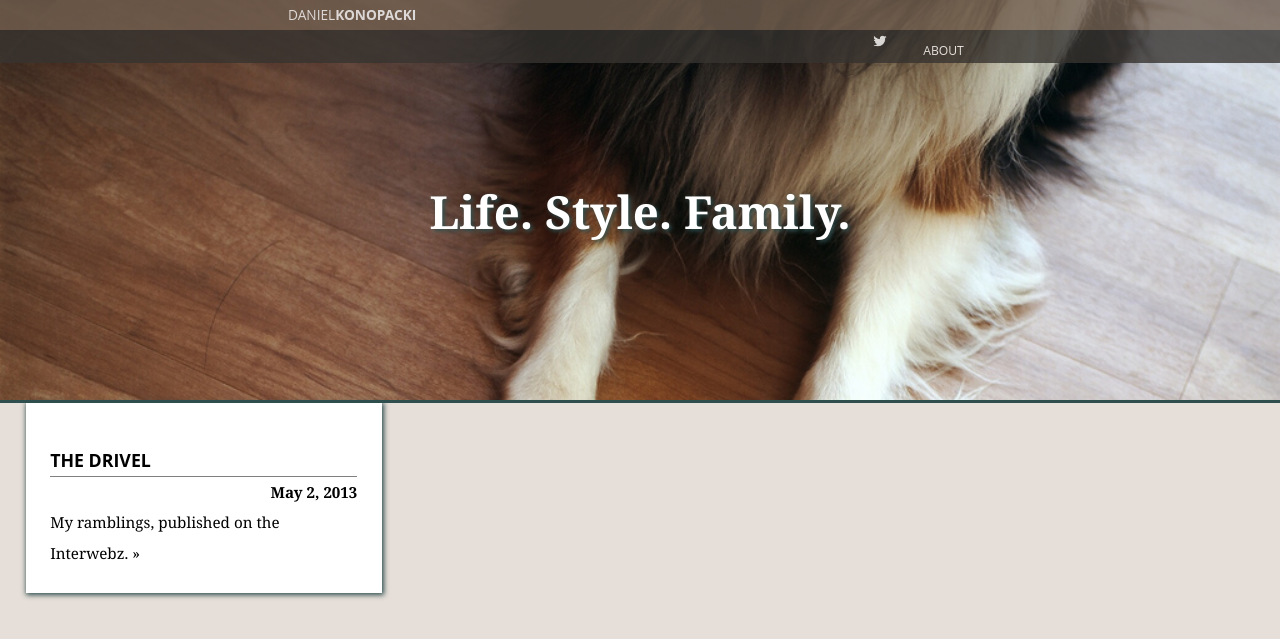
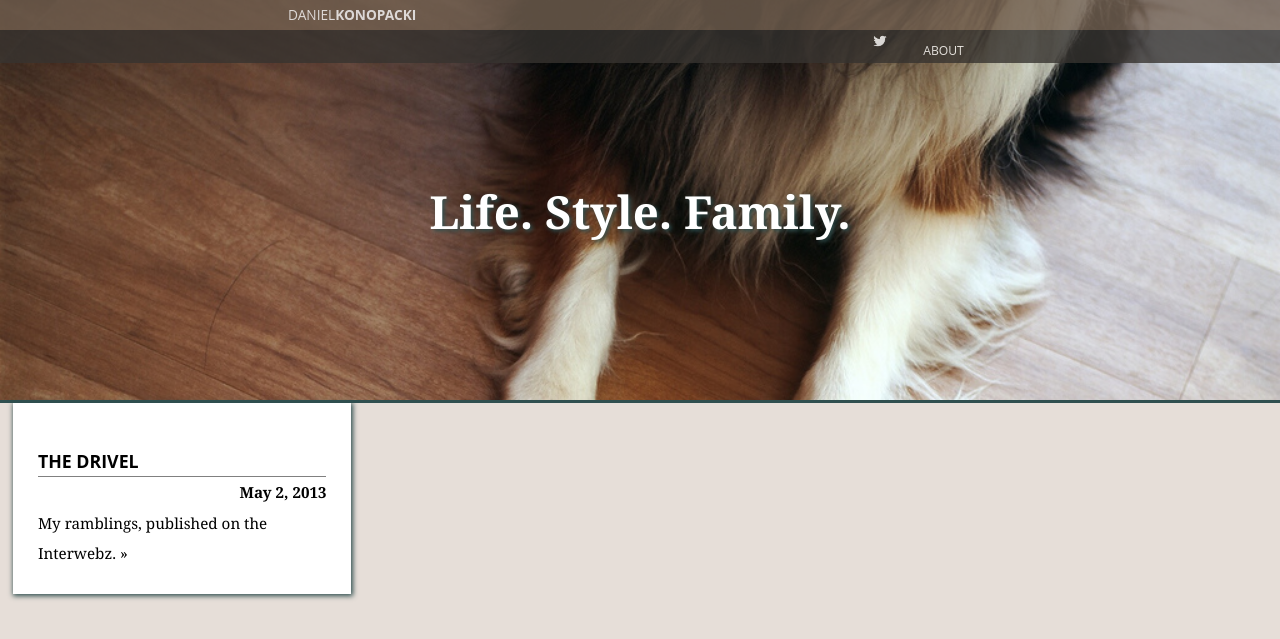
Before and after one commit to danielkonopacki/danielkonopacki.github.com, a Jekyll site: the page built from index.html, in a window 1280 px wide. Shown: the top 639 px of the page. Built offline with Jekyll 4.4.1, drawn with Linux system fonts in a browser that asks for light colours; Markdown is read by kramdown in place of the engine named in the settings.

Commit message:
Style changes

```diff
--- a/css/layout.css
+++ b/css/layout.css
@@ -56,7 +56,7 @@ html, body {
 }
 
 .post-blurb {
-  width: 25%;
+  width: 23%;
   padding: 2%;
   background-color: white;
   -moz-box-shadow: 1px 1px 5px 1px darkslategray;
@@ -82,7 +82,7 @@ html, body {
 
 .content-container {
   line-height: 2em;
-  width: 96%;
+  width: 98%;
   margin: 0 auto;
 }
 
```
Also changed, not shown: 1 other file.
